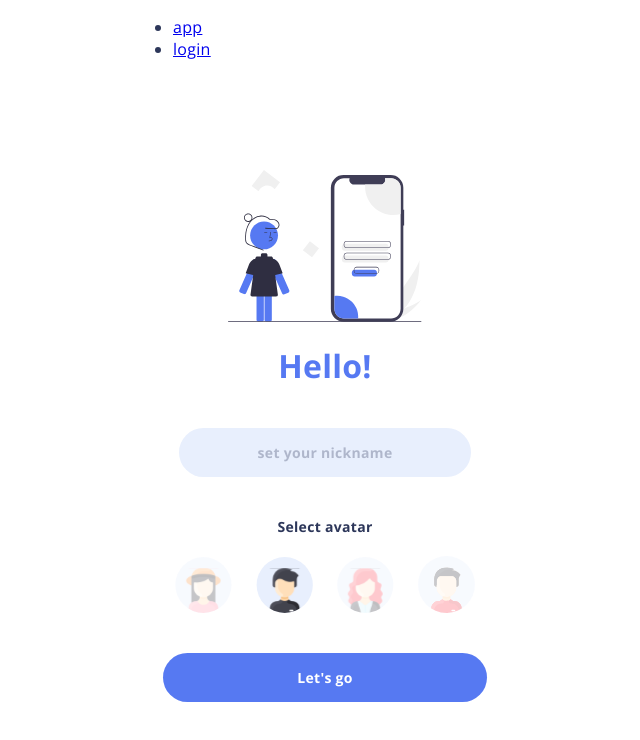
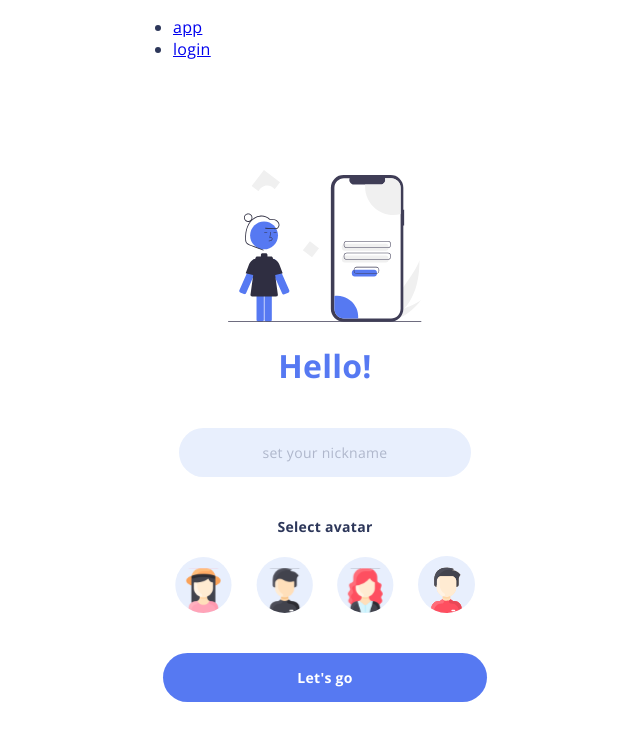
Before and after one commit to dlt-v/Chatlog, a React (Create React App) app: page /login in a window 1280 px wide. Shown: the top 740 px of the page, without its empty margins (315-955 px from the left). Built offline with nearby package versions, Linux system fonts and the light colour scheme; data requests are answered from the project's data file.

Commit message:
added handleNick and avatar selector

```diff
--- a/src/pages/Login.tsx
+++ b/src/pages/Login.tsx
@@ -1,11 +1,38 @@
-import React from 'react';
+import React, { useState } from 'react';
 import artwork from '../styles/img/artwork.svg';
 import av0 from '../styles/img/av-0.svg';
 import av1 from '../styles/img/av-1.svg';
 import av2 from '../styles/img/av-2.svg';
 import av3 from '../styles/img/av-3.svg';
 
-export const Login: React.FC = () => {
+interface Props {
+    handleNick?: void;
+    setData?: void;
+}
+
+export const Login: React.FC<Props> = () => {
+    const [nickname, setnickname] = useState<string>('');
+    const [avatar, setavatar] = useState<number>(100);
+
+    const handleNick = (e: React.ChangeEvent<HTMLInputElement>) => {
+        if (e.target.value.length < 20) {
+            setnickname(e.target.value.replace(/[^a-zA-Z0-9]/g, ''));
+        } // limit 20 characters, special characters are forbidden
+    };
+
+    const setData = () => {
+        if (nickname.length > 2) {
+            const user = {
+                id: new Date().getTime(), // is better way?
+                name: nickname,
+                avatar: avatar === 100 ? Math.floor(Math.random() * 4) : avatar, // set random avatar if is unselected
+            };
+            console.log(user);
+        }
+
+        // todo: implement data validation and add user to users list
+    };
+
     return (
         <div className="login">
             <div className="login__container">
@@ -15,30 +42,62 @@ export const Login: React.FC = () => {
             <h1 className="login__title">Hello!</h1>
             <div className="login__container">
                 <input
+                    onChange={handleNick}
                     type="text"
                     className="login__input"
                     placeholder="set your nickname"
+                    value={nickname}
                 />
             </div>
 
             <div className="login__selectText">Select avatar</div>
 
             <div className="login__avatars">
-                <div className="login__item">
+                <div
+                    onClick={() => setavatar(0)}
+                    className={`${
+                        avatar === 0 || avatar === 100
+                            ? 'login__item--active'
+                            : 'login__item'
+                    }`}
+                >
                     <img src={av0} alt={av0} className="login__avatar" />
                 </div>
-                <div className="login__item--active">
+                <div
+                    onClick={() => setavatar(1)}
+                    className={`${
+                        avatar === 1 || avatar === 100
+                            ? 'login__item--active'
+                            : 'login__item'
+                    }`}
+                >
                     <img src={av1} alt={av1} className="login__avatar" />
                 </div>
-                <div className="login__item">
+                <div
+                    onClick={() => setavatar(2)}
+                    className={`${
+                        avatar === 2 || avatar === 100
+                            ? 'login__item--active'
+                            : 'login__item'
+                    }`}
+                >
                     <img src={av2} alt={av2} className="login__avatar" />
                 </div>
-                <div className="login__item">
+                <div
+                    onClick={() => setavatar(3)}
+                    className={`${
+                        avatar === 3 || avatar === 100
+                            ? 'login__item--active'
+                            : 'login__item'
+                    }`}
+                >
                     <img src={av3} alt={av3} className="login__avatar" />
                 </div>
             </div>
 
-            <button className="login__btn">Let's go</button>
+            <button onClick={setData} className="login__btn">
+                Let's go
+            </button>
         </div>
     );
 };
--- a/src/styles/style.css
+++ b/src/styles/style.css
@@ -46,6 +46,7 @@ html {
   opacity: 0.3;
   color: #2d375a;
   font-size: 14px;
+  font-weight: 400;
 }
 .login__input:active, .login__input:focus {
   width: calc(100% - 40px);
--- a/src/styles/style.scss
+++ b/src/styles/style.scss
@@ -56,6 +56,7 @@ html {
             opacity: 0.3;
             color: $t;
             font-size: 14px;
+            font-weight: 400;
         }
 
         &:active,
```
Also changed, not shown: 1 other file (tests, documents, lock files or other folders).
